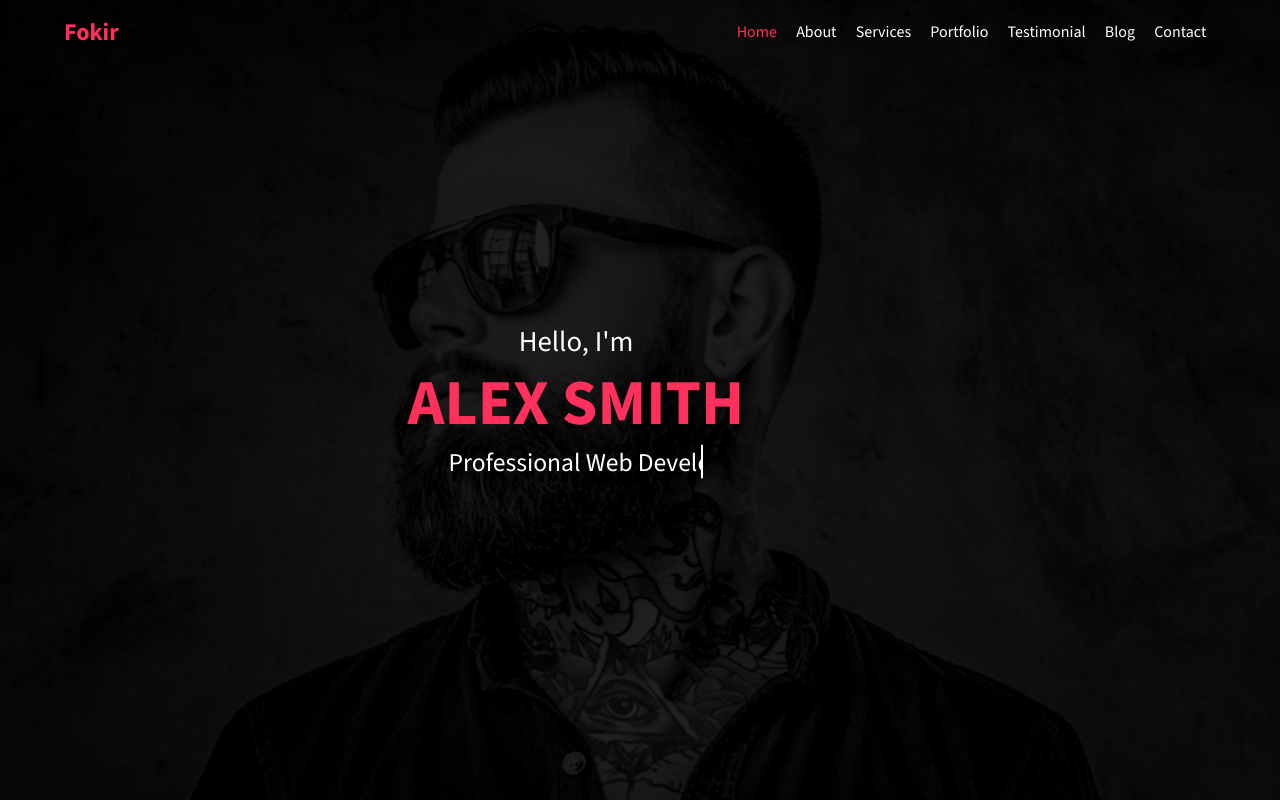
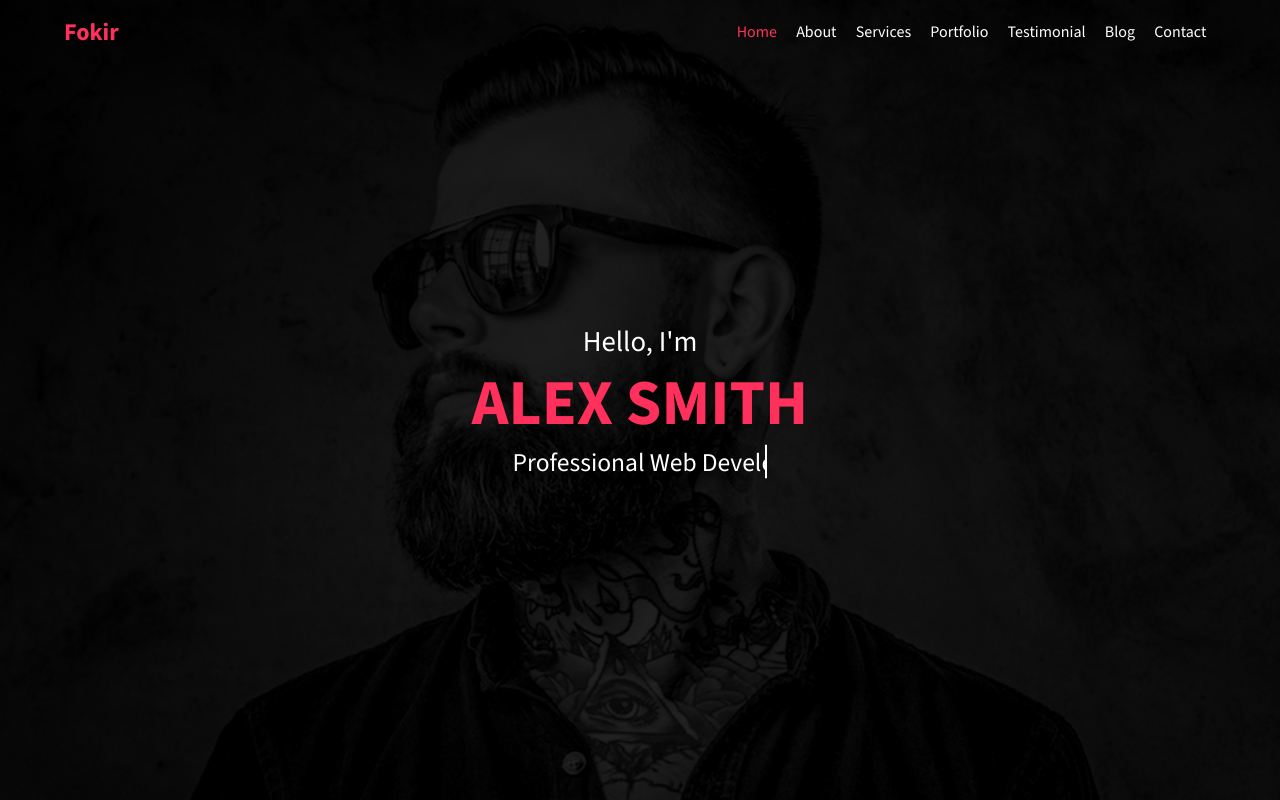
Before and after one commit to AhmedElbedfy/Route-Frontend-Diploma, a plain HTML site: page 4th-assignment/index.html in a window 1280 px wide. Shown: the top 800 px of the page. Drawn offline with nearby package versions, Linux system fonts and the light colour scheme.

Commit message:
fix: hero section 90% width

```diff
--- a/4th-assignment/css/style.css
+++ b/4th-assignment/css/style.css
@@ -175,6 +175,7 @@ section {
 .hero .hero__content {
     position: absolute;
     top: 50%;
+    width: 100%;
     transform: translateY(-50%);
 }
 
--- a/4th-assignment/index.html
+++ b/4th-assignment/index.html
@@ -65,7 +65,7 @@
     </header>
     <!-- ------------------------ This is Hero Section ------------------------- -->
     <div class="hero ">
-        <div class="hero__content container">
+        <div class="hero__content">
 
             <p class="hero__hello">
                 Hello, I'm
```
